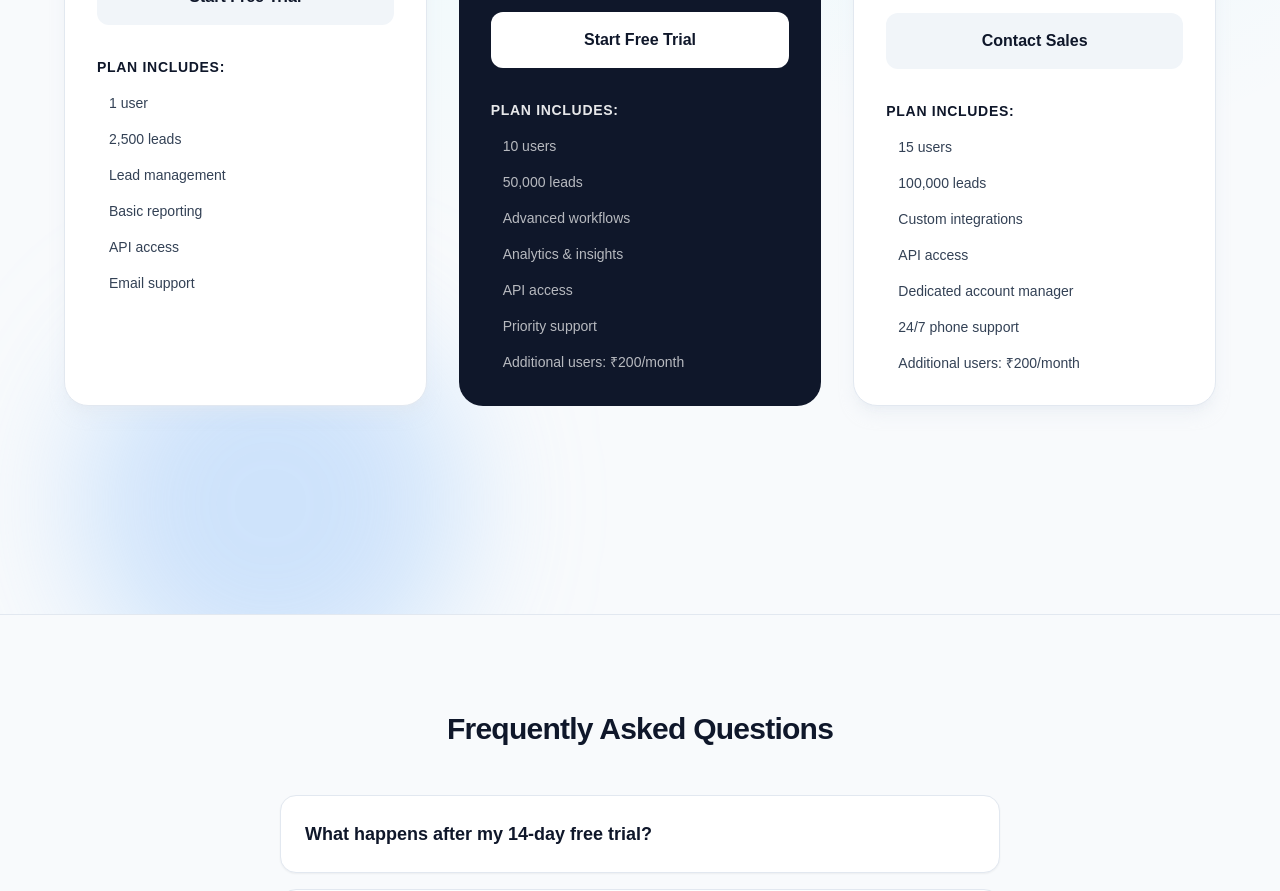
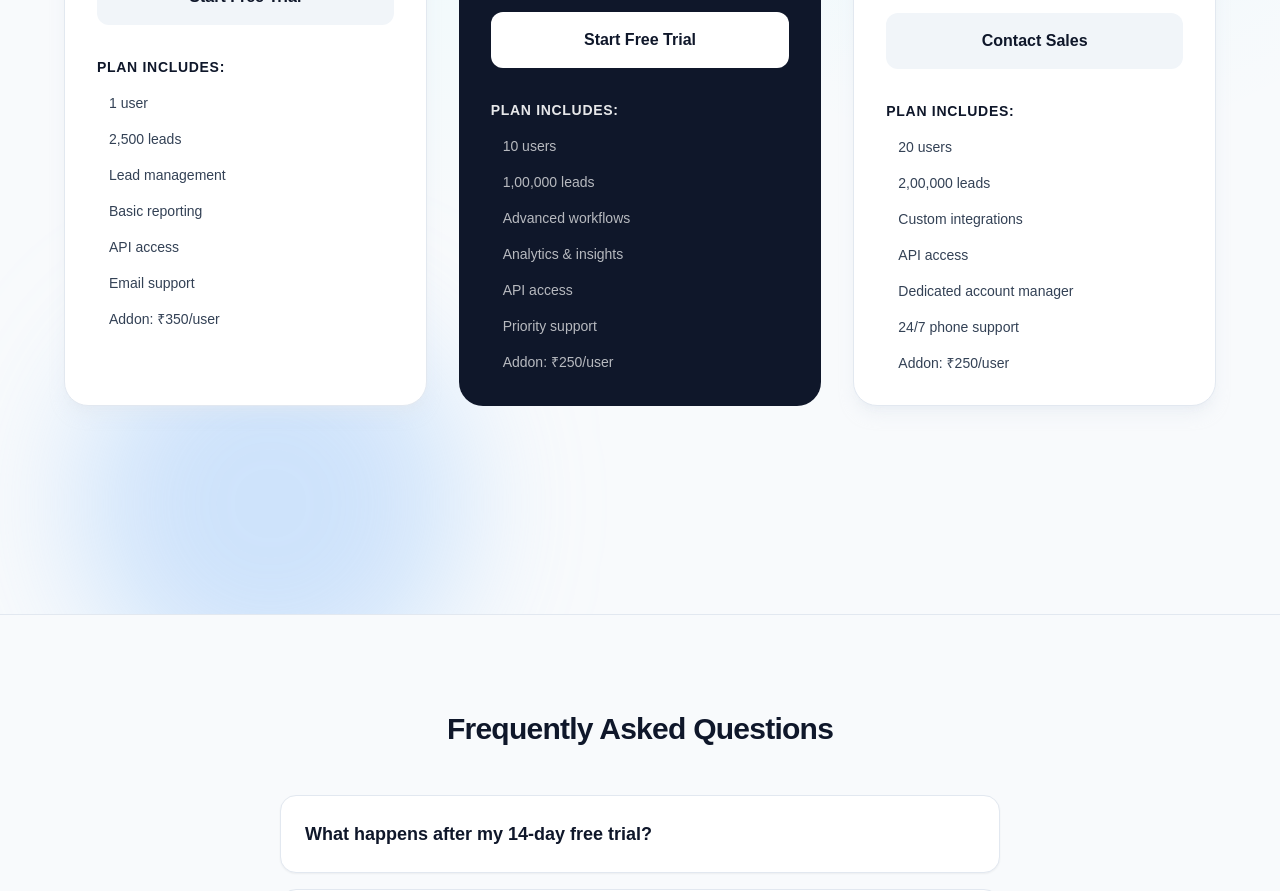
Before and after one commit to raovipul4-tech/unidesk-main, a Next.js app in the folder apps/web/: page /pricing in a window 1280 px wide. Shown: the part 920-1811 px from the top of the page. Built offline with nearby package versions, Linux system fonts and the light colour scheme; a web font is replaced by a local one.

Commit message:
starter plan. - addon user - 350 per user growth = 1 lakh leads, add on

```diff
--- a/apps/web/app/pricing/page.tsx
+++ b/apps/web/app/pricing/page.tsx
@@ -38,7 +38,7 @@ export default function PricingPage() {
         {
           title: 'Starter',
           monthlyPrice: 350,
-          features: ['1 user', '2,500 leads', 'Lead management', 'Basic reporting', 'API access', 'Email support'],
+          features: ['1 user', '2,500 leads', 'Lead management', 'Basic reporting', 'API access', 'Email support', 'Addon: ₹350/user'],
           buttonText: 'Start Free Trial',
           tag: ''
         },
@@ -46,7 +46,7 @@ export default function PricingPage() {
           title: 'Growth',
           monthlyPrice: 2000,
           annualPrice: 10800,
-          features: ['10 users', '50,000 leads', 'Advanced workflows', 'Analytics & insights', 'API access', 'Priority support', 'Additional users: ₹200/month'],
+          features: ['10 users', '1,00,000 leads', 'Advanced workflows', 'Analytics & insights', 'API access', 'Priority support', 'Addon: ₹250/user'],
           isPopular: true,
           buttonText: 'Start Free Trial',
           bgGradient: 'bg-slate-900',
@@ -57,7 +57,7 @@ export default function PricingPage() {
         {
           title: 'Pro',
           monthlyPrice: 15000,
-          features: ['15 users', '100,000 leads', 'Custom integrations', 'API access', 'Dedicated account manager', '24/7 phone support', 'Additional users: ₹200/month'],
+          features: ['20 users', '2,00,000 leads', 'Custom integrations', 'API access', 'Dedicated account manager', '24/7 phone support', 'Addon: ₹250/user'],
           buttonText: 'Contact Sales',
           tag: 'Best Value',
           billingNote: '₹1,250/month (billed annually)'
```
